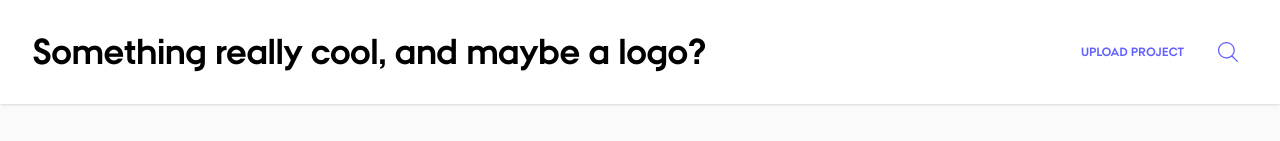
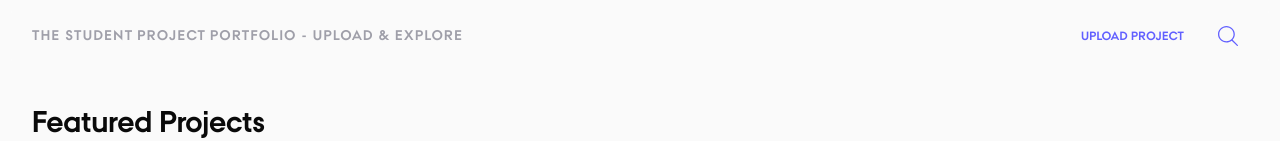
Before and after one commit to FrederikkeJohansen/CSPortfolio, a Next.js app in the folder csportfolio/: page / in a window 1280 px wide. Shown: the top 141 px of the page. Built offline with nearby package versions, Linux system fonts and the light colour scheme; no server answers; the database is empty.

Commit message:
navbar styling fixed

```diff
--- a/csportfolio/components/Navbar.tsx
+++ b/csportfolio/components/Navbar.tsx
@@ -10,21 +10,19 @@ export default function Navbar() {
     const [uploadOpen, setUploadOpen] = useState(false)
     return (
         <>
-            <nav className="bg-white dark:bg-zinc-900 shadow">
-                <div className="p-8 flex items-center justify-between">
-                    <h1 className="text-4xl font-bold text-black dark:text-white">Something really cool, and maybe a logo?
-                    </h1>
+
+            <nav className="w-full sticky top-0 z-50 bg-zinc-50/80 dark:bg-black/80 backdrop-blur-sm">
+                <div className="px-8 py-4 flex items-center justify-end md:justify-between">
+                    <p className="hidden md:block text-sm font-semibold tracking-widest uppercase text-zinc-400 dark:text-zinc-500 select-none">
+                        The student project portfolio - upload & explore
+                    </p>
                     <div className="flex gap-2 items-center">
                         <Button variant="upload" onClick={() => setUploadOpen(true)} className="text-xs dark:active:text-indigo-300 font-semibold tracking-wide uppercase text-indigo-500 dark:text-indigo-300">Upload project</Button>
                         <SearchBar />
                     </div>
                 </div>
-
             </nav>
             <UploadModal open={uploadOpen} onClose={() => setUploadOpen(false)} />
-
         </>
     );
-
-
 }
```
